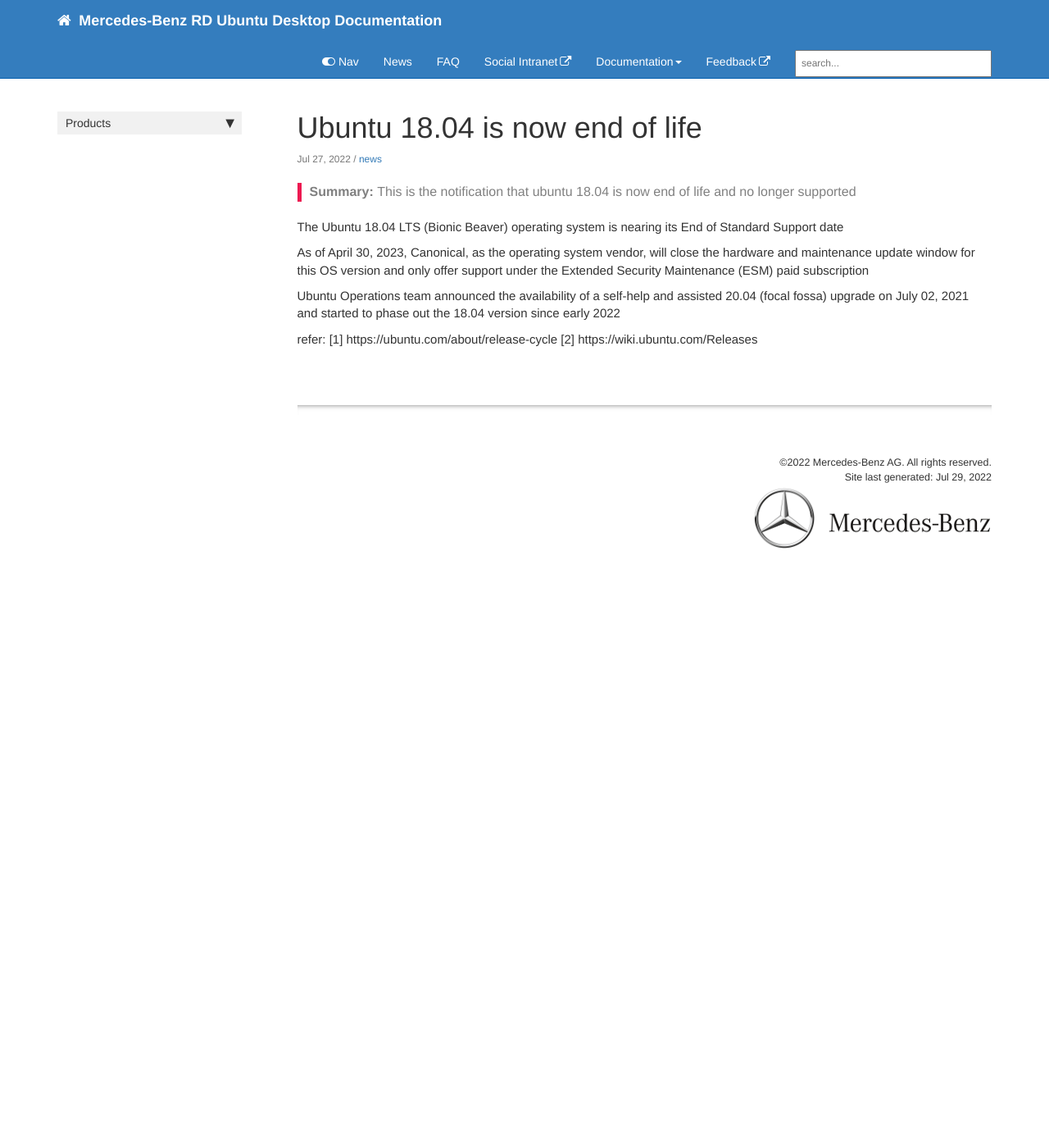
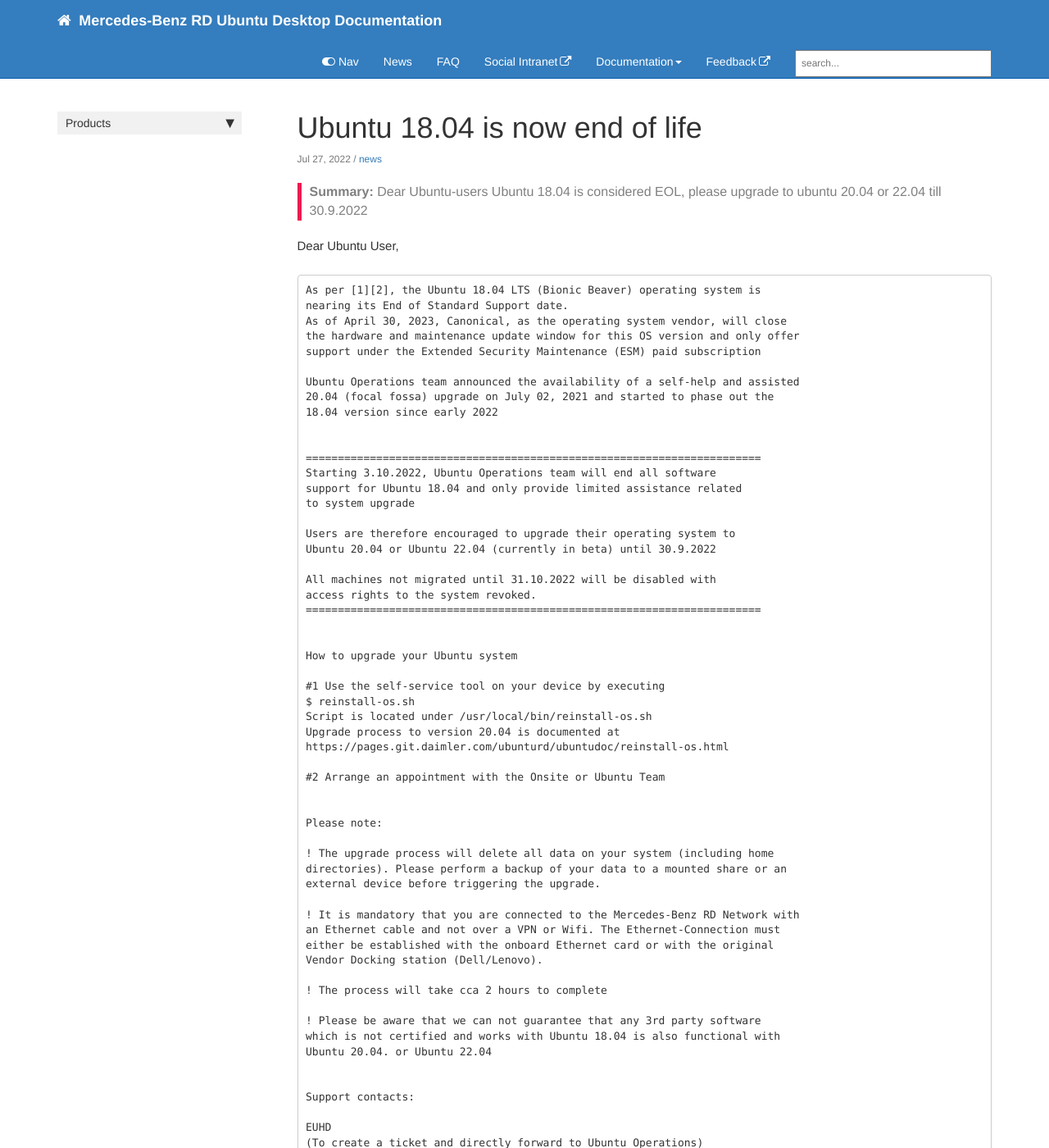
Before and after one commit to RajputPawan/Prometheus, a Jekyll site: the page built from _posts/2022-07-27-ubuntu18.04-end-of-life.md, in a window 1280 px wide and 1400 px high. Shown: the whole window at 82% size. Built offline with Jekyll 4.4.1, drawn with Linux system fonts in a browser that asks for light colours; comment, search, counter and statistics services are not loaded; some of the changed text lies outside the part shown.

Commit message:
Ubuntu 18.04 end of life

````diff
--- a/_posts/2022-07-27-ubuntu18.04-end-of-life.md
+++ b/_posts/2022-07-27-ubuntu18.04-end-of-life.md
@@ -2,18 +2,81 @@
 title:  "Ubuntu 18.04 is now end of life"
 published: true
 permalink: 2022-07-27-ubuntu18.04-end-of-life.html
-summary: "This is the notification that ubuntu 18.04 is now end of life and no longer supported"
+summary: "Dear Ubuntu-users Ubuntu 18.04 is considered EOL, please upgrade to ubuntu 20.04 or 22.04 till 30.9.2022"
 tags: [news]
 ---
 
-The Ubuntu 18.04 LTS (Bionic Beaver) operating system is nearing its End of Standard Support date
+Dear Ubuntu User,
+```
+As per [1][2], the Ubuntu 18.04 LTS (Bionic Beaver) operating system is
+nearing its End of Standard Support date.
+As of April 30, 2023, Canonical, as the operating system vendor, will close
+the hardware and maintenance update window for this OS version and only offer
+support under the Extended Security Maintenance (ESM) paid subscription
 
-As of April 30, 2023, Canonical, as the operating system vendor, will close the hardware and maintenance update window for this OS version and only offer support under the Extended Security Maintenance (ESM) paid subscription
+Ubuntu Operations team announced the availability of a self-help and assisted
+20.04 (focal fossa) upgrade on July 02, 2021 and started to phase out the
+18.04 version since early 2022
 
-Ubuntu Operations team announced the availability of a self-help and assisted 20.04 (focal fossa) upgrade on July 02, 2021 and started to phase out the 18.04 version since early 2022
 
-refer:
+=======================================================================
+Starting 3.10.2022, Ubuntu Operations team will end all software
+support for Ubuntu 18.04 and only provide limited assistance related
+to system upgrade
+
+Users are therefore encouraged to upgrade their operating system to
+Ubuntu 20.04 or Ubuntu 22.04 (currently in beta) until 30.9.2022
+
+All machines not migrated until 31.10.2022 will be disabled with
+access rights to the system revoked.
+=======================================================================
+
+
+How to upgrade your Ubuntu system
+
+#1 Use the self-service tool on your device by executing
+$ reinstall-os.sh
+Script is located under /usr/local/bin/reinstall-os.sh
+Upgrade process to version 20.04 is documented at
+https://pages.git.daimler.com/ubunturd/ubuntudoc/reinstall-os.html
+
+#2 Arrange an appointment with the Onsite or Ubuntu Team
+
+
+Please note:
+
+! The upgrade process will delete all data on your system (including home
+directories). Please perform a backup of your data to a mounted share or an
+external device before triggering the upgrade.
+
+! It is mandatory that you are connected to the Mercedes-Benz RD Network with
+an Ethernet cable and not over a VPN or Wifi. The Ethernet-Connection must
+either be established with the onboard Ethernet card or with the original
+Vendor Docking station (Dell/Lenovo).
+
+! The process will take cca 2 hours to complete
+
+! Please be aware that we can not guarantee that any 3rd party software
+which is not certified and works with Ubuntu 18.04 is also functional with
+Ubuntu 20.04. or Ubuntu 22.04
+
+
+Support contacts:
+
+EUHD
+(To create a ticket and directly forward to Ubuntu Operations)
+Phone: +49 7031 89000
+Email: uhd89000@mercedes-benz.com
+
+Ubuntu Operations Team
+Email: ubuntu-operations@mercedes-benz.com
+MS Teams Support Channel (Free Subscription): Click me
+
+
+Foot notes:
 [1] https://ubuntu.com/about/release-cycle
 [2] https://wiki.ubuntu.com/Releases
-
+[3] https://wiki.ubuntu.com/BionicBeaver/ReleaseNotes
+[4] https://ubuntu.com/security/esm
+```
 {% include links.html %}
````
Also changed, not shown: Gemfile.lock.
